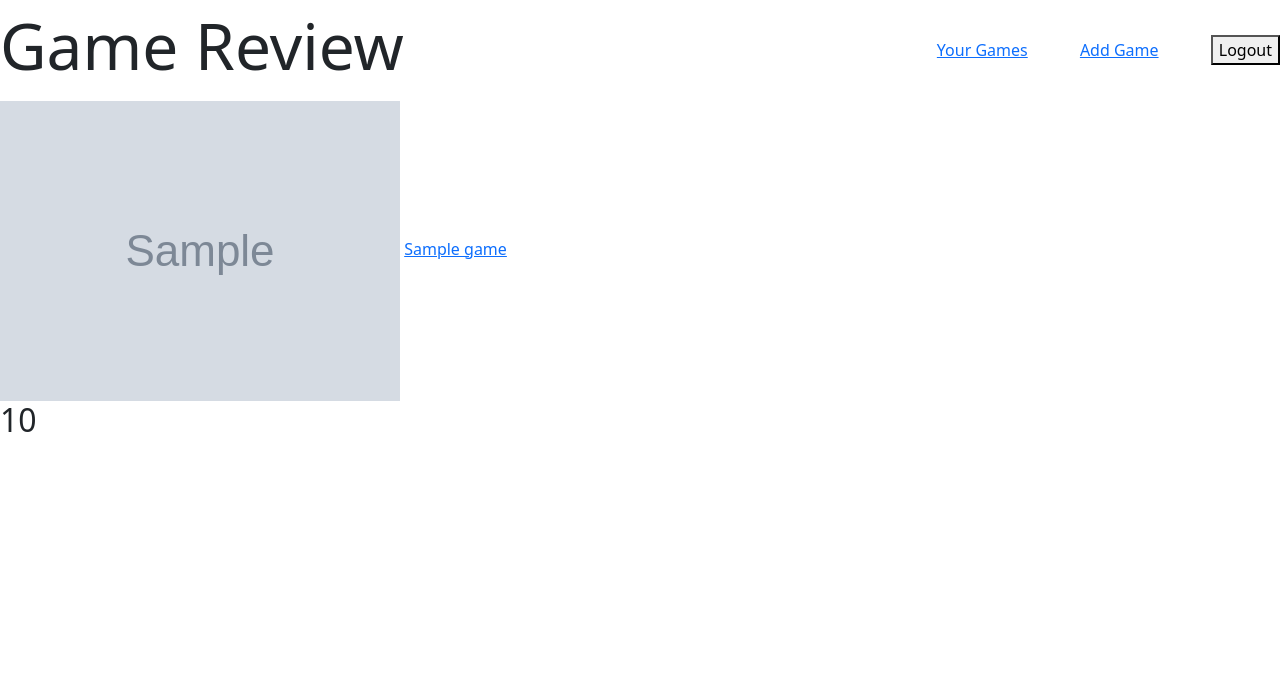
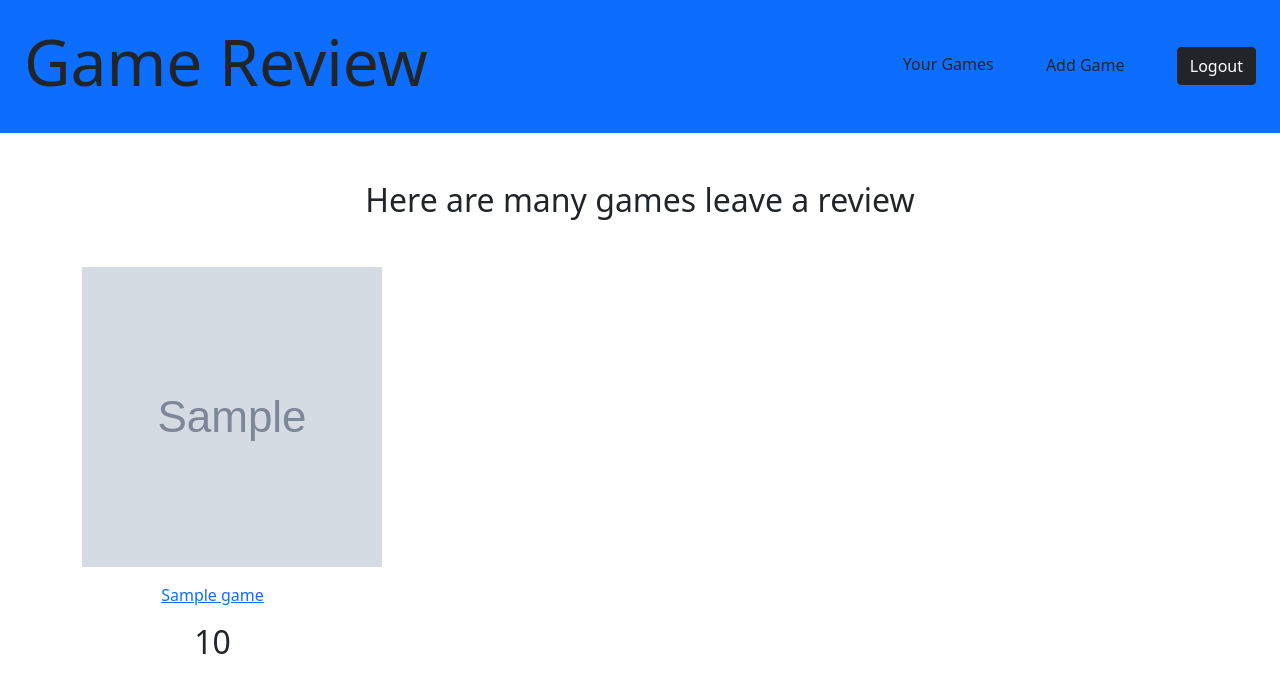
Before and after one commit to RichardOconnor-Il/soloProject, a Flask app: template flask_app/templates/home.html in a window 1280 px wide. Shown: the top 693 px of the page. Run offline with Flask 2, Linux system fonts and the light colour scheme; the template is opened without the code that fills it: most values are stand-ins (such as "Sample title", 1, 10 or a date in 2020); grey boxes marked "Sample" are stand-in pictures.

Commit message:
fixed issue on home page where it would not work if a game did not have any reviews, also added more styling

```diff
--- a/flask_app/models/review.py
+++ b/flask_app/models/review.py
@@ -28,7 +28,7 @@ class Review:
 
     @classmethod
     def get_avg_rating_for_all(cls):
-        query = "SELECT game_id, AVG(rating) 'avg' FROM reviews GROUP BY game_id"
+        query = "select games.id, reviews.game_id, AVG(rating) 'avg' from games left join reviews on games.id = reviews.game_id group by id "
         results = connectToMySQL(cls.db_name).query_db(query)
         print(results)
         return results
--- a/flask_app/templates/home.html
+++ b/flask_app/templates/home.html
@@ -9,28 +9,33 @@
     integrity="sha384-1BmE4kWBq78iYhFldvKuhfTAU6auU8tT94WrHftjDbrCEXSU1oBoqyl2QvZ6jIW3" crossorigin="anonymous">
 </head>
 <body>
-    <div class="navbar">
+    <div class="navbar navbar-dark bg-primary p-4">
         <h1 class="display-3">Game Review</h1>
         <div>
-            <a href="/view/games/{{dev.id}}">Your Games</a>
-            <a href="/add/game" class="ms-5">Add Game</a>
+            <a href="/view/games/{{dev.id}}" class="text-dark text-decoration-none">Your Games</a>
+            <a href="/add/game" class="ms-5 text-dark text-decoration-none">Add Game</a>
             <a href="/logout" class="ms-5">
-                <Button>Logout</Button>
+                <Button class="btn btn-dark">Logout</Button>
             </a>
         </div>
     </div>
-
-    {% for game in games %}
-    <div>
-        <Img src="{{game.image}}">
-        <a href="/view/review/{{game.id}}">
-            {{game.name}}
-        </a>
-
-        <h2> {{ratings[loop.index-1].avg}}</h2>
+    <h2 class="text-center mt-5">Here are many games leave a review</h2>
+    <div class="container mt-5">
+        <div class="row">
+            {% for game in games %}
+                <div class="col-3">
+                    <Img src="{{game.image}}"  width="300px" height="300px" alt="{{game.name}}">
+                    <p class="text-center mt-3">
+                        <a href="/view/review/{{game.id}}" class="text-end">
+                            {{game.name}}
+                        </a>
+                    </p>
+                    <h2 class="text-center"> {{ratings[loop.index-1].avg}}</h2>
+                </div>
+            {% endfor %}
+        </div>
     </div>
 
-    {% endfor %}
     <script src="https://cdn.jsdelivr.net/npm/bootstrap@5.1.3/dist/js/bootstrap.bundle.min.js"
     integrity="sha384-ka7Sk0Gln4gmtz2MlQnikT1wXgYsOg+OMhuP+IlRH9sENBO0LRn5q+8nbTov4+1p" crossorigin="anonymous"></script>
 </body>
```
Also changed, not shown: flask_app/templates/add_game.html (+4 -4 lines), flask_app/templates/edit_game.html (+4 -4 lines), flask_app/templates/view_game.html (+4 -4 lines), flask_app/templates/your_games.html (+22 -18 lines).
